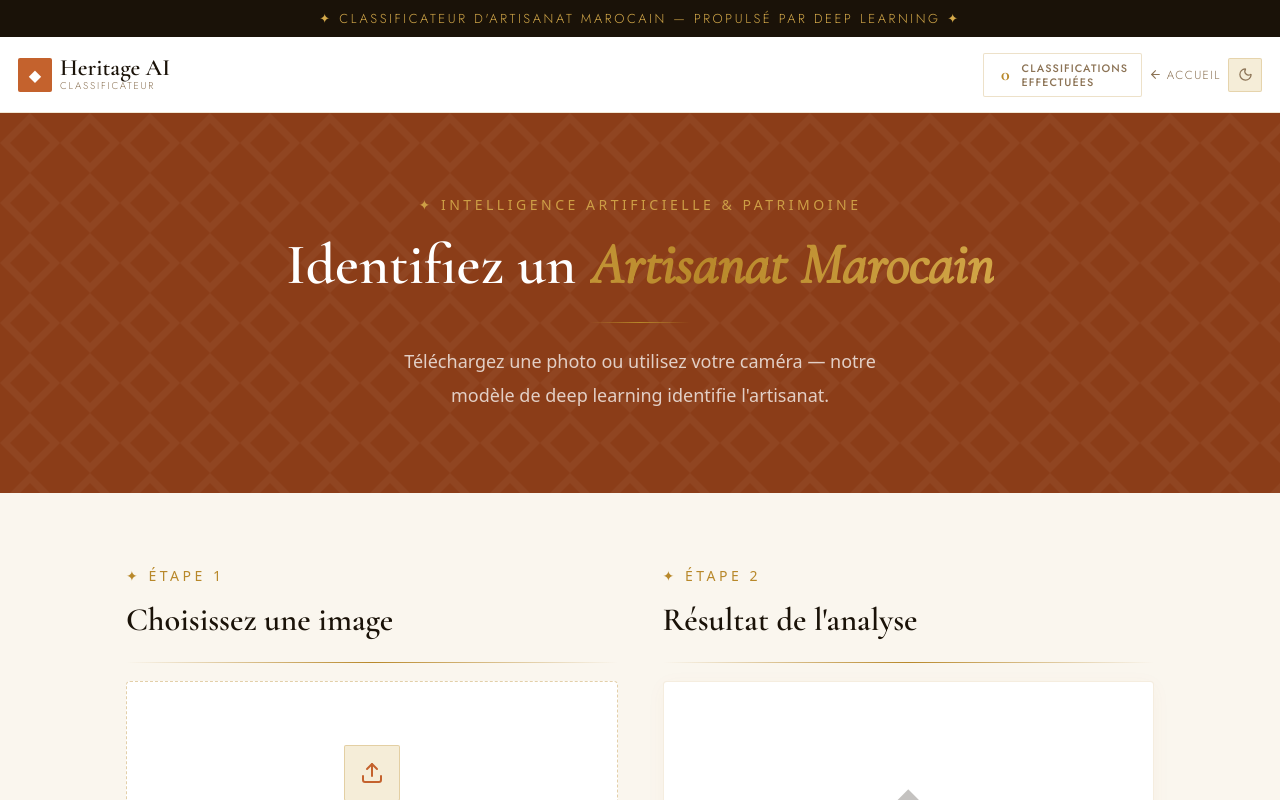
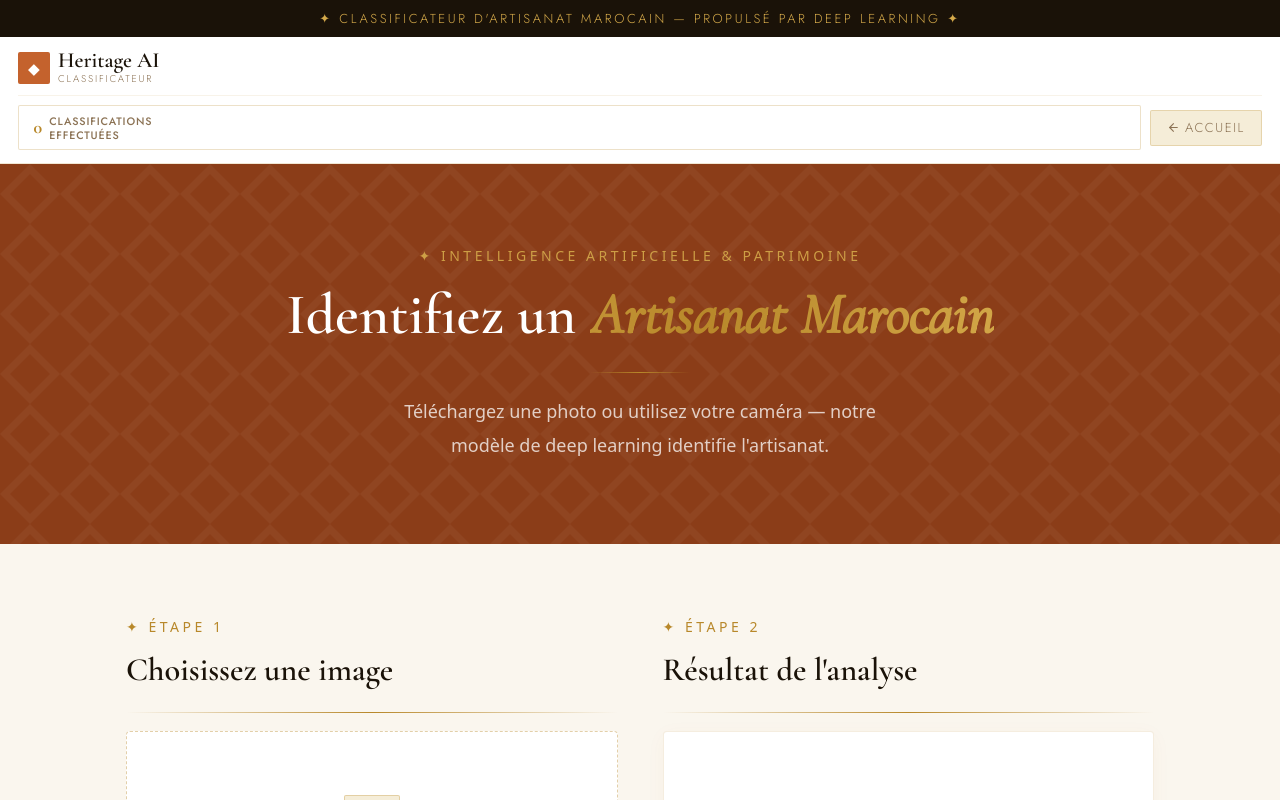
Before and after one commit to oussamasudo/artisanat-frontend, a Next.js app: page /classifier in a window 1280 px wide. Shown: the top 800 px of the page. Built offline with nearby package versions, Linux system fonts and the light colour scheme.

Commit message:
iconbdlthan

```diff
--- a/app/classifier/page.tsx
+++ b/app/classifier/page.tsx
@@ -515,34 +515,54 @@ export default function ClassifierPage() {
           </div>
 
           {/* ✅ HEADER MOBILE FIXED */}
+          {/* HEADER — disposition sketch, mobile-first */}
           <motion.header animate={{ backgroundColor: dark ? '#1A1208' : '#ffffff' }} transition={{ duration: 0.35 }}
-            style={{ borderBottom: `1px solid ${cardBorder}`, position: 'sticky', top: 0, zIndex: 50 }}>
-            <div style={{ maxWidth: '1280px', margin: '0 auto', padding: '0 1rem' }}>
-              <div style={{ display: 'flex', justifyContent: 'space-between', alignItems: 'center', padding: '0.85rem 0', flexWrap: 'nowrap', gap: '0.5rem' }}>
+  style={{ borderBottom: `1px solid ${cardBorder}`, position: 'sticky', top: 0, zIndex: 50, width: '100%', overflow: 'hidden' }}>
+  <div style={{ padding: '0 1rem' }}>
 
-                {/* Logo */}
-                <div style={{ display: 'flex', alignItems: 'center', gap: '8px', flexShrink: 0 }}>
-                  <div style={{ width: 34, height: 34, background: 'var(--terracotta)', display: 'flex', alignItems: 'center', justifyContent: 'center', borderRadius: 2, flexShrink: 0 }}>
-                    <span style={{ color: 'white', fontSize: '0.9rem' }}>◆</span>
+    {/* LIGNE 1 : Logo */}
+    <div style={{ display: 'flex', alignItems: 'center', gap: '8px', padding: '0.7rem 0 0.5rem' }}>
+      <div style={{ width: 32, height: 32, background: 'var(--terracotta)', display: 'flex', alignItems: 'center', justifyContent: 'center', borderRadius: 2, flexShrink: 0 }}>
+        <span style={{ color: 'white', fontSize: '0.85rem' }}>◆</span>
       </div>
       <div>
-                    <h1 style={{ fontSize: '1.3rem', fontWeight: 600, color: headingColor, lineHeight: 1, fontFamily: 'Cormorant Garamond, serif', whiteSpace: 'nowrap' }}>Heritage AI</h1>
+        <h1 style={{ fontSize: '1.2rem', fontWeight: 600, color: headingColor, lineHeight: 1, fontFamily: 'Cormorant Garamond, serif', whiteSpace: 'nowrap' }}>Heritage AI</h1>
         <p style={{ fontSize: '0.55rem', letterSpacing: '0.18em', textTransform: 'uppercase', color: 'var(--muted)', fontFamily: 'Jost, sans-serif' }}>Classificateur</p>
       </div>
     </div>
 
-                {/* ✅ Droite : Compteur → Retour → Dark mode — tout sur une ligne */}
-                <div style={{ display: 'flex', alignItems: 'center', gap: '0.4rem', flexWrap: 'nowrap', flexShrink: 0 }}>
-                  <ClassificationCounter count={classificationCount} dark={dark} />
-                  <Link href="/" className="nav-link" style={{ color: dark ? 'rgba(255,255,255,0.5)' : 'var(--muted)', fontSize: '0.65rem' }}>
+    {/* LIGNE 2 : Compteur + Accueil */}
+    <div style={{ display: 'flex', justifyContent: 'space-between', alignItems: 'center', padding: '0.5rem 0 0.7rem', borderTop: `1px solid ${dark ? 'rgba(184,136,42,0.15)' : 'rgba(184,136,42,0.1)'}`, gap: '0.5rem' }}>
+
+      {/* Compteur — prend l'espace disponible */}
+      <div style={{ display: 'flex', alignItems: 'center', gap: '0.4rem', background: dark ? 'rgba(255,255,255,0.06)' : 'white', border: `1px solid ${dark ? 'rgba(184,136,42,0.35)' : 'rgba(184,136,42,0.25)'}`, borderRadius: 2, padding: '0.4rem 0.8rem', flex: 1, minWidth: 0 }}>
+        <motion.span key={classificationCount} initial={{ scale: 1.4, color: '#C4622D' }} animate={{ scale: 1, color: '#B8882A' }} transition={{ type: 'spring', stiffness: 300, damping: 18 }}
+          style={{ fontSize: '1rem', fontFamily: 'Cormorant Garamond, serif', fontWeight: 700, color: 'var(--gold)', flexShrink: 0 }}>
+          {classificationCount}
+        </motion.span>
+        <span style={{ fontSize: '0.6rem', letterSpacing: '0.08em', textTransform: 'uppercase', color: 'var(--muted)', fontFamily: 'Jost, sans-serif', fontWeight: 500, lineHeight: 1.3, whiteSpace: 'nowrap' }}>
+          Classifications<br />effectuées
+        </span>
+      </div>
+
+      {/* Bouton Accueil — taille fixe */}
+      <Link href="/" className="nav-link" style={{
+        color: dark ? 'rgba(255,255,255,0.6)' : 'var(--muted)',
+        background: dark ? 'rgba(255,255,255,0.06)' : 'var(--sand)',
+        border: `1px solid ${dark ? 'rgba(184,136,42,0.3)' : 'rgba(184,136,42,0.25)'}`,
+        padding: '0.4rem 0.9rem',
+        borderRadius: 2,
+        fontSize: '0.72rem',
+        flexShrink: 0,
+        whiteSpace: 'nowrap'
+      }}>
         <ArrowLeft size={13} />Accueil
       </Link>
-                  <DarkModeToggle dark={dark} onToggle={toggleDark} />
-                </div>
 
     </div>
   </div>
           </motion.header>
+
 
           {/* HERO */}
           <div style={{ position: 'relative', overflow: 'hidden' }}>
```
Lines whose indentation alone changed are shown as unchanged.
